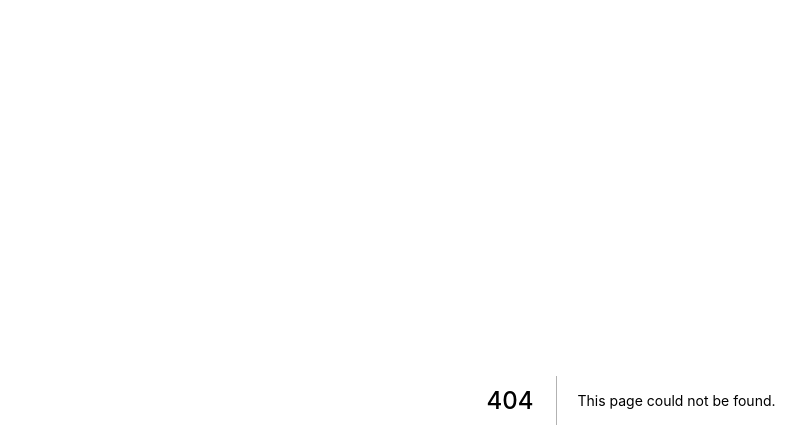
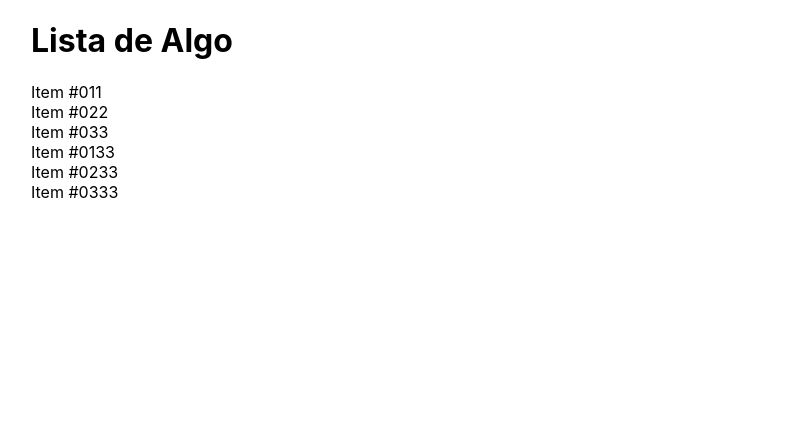
Before and after one commit to israelbulcaotavares/revisao-react-nextjs, a Next.js app: page /basicos/componenteComFilhos in a window 1280 px wide. Before the commit this address had no page. Shown: the top 448 px of the page, without its empty margins (9-815 px from the left). Built offline with nearby package versions, Linux system fonts and the light colour scheme.

Commit message:
Propriedade Children

```diff
--- /dev/null
+++ b/components/Item.jsx
@@ -0,0 +1,9 @@
+export default function Item( props ) {
+    return (
+
+            <li>
+                {props.conteudo}
+                </li>
+
+    )
+}
--- /dev/null
+++ b/components/Lista.jsx
@@ -0,0 +1,11 @@
+export default function Lista(props) {
+  return (
+    <ul>
+      <h1>Lista de Algo</h1>
+      <ul style={{
+        listStyle:"none",
+        padding: 0
+      }}>{props.children}</ul>
+    </ul>
+  );
+}
--- /dev/null
+++ b/pages/basicos/componenteComFilhos.jsx
@@ -0,0 +1,17 @@
+import Item from "../../components/Item";
+import Lista from "../../components/Lista";
+
+export default function componenteComFilhos(){
+    return (
+        <div>
+            <Lista>
+                <Item conteudo="Item #011"/>
+                <Item conteudo="Item #022"/>
+                <Item conteudo="Item #033"/>
+                <Item conteudo="Item #0133"/>
+                <Item conteudo="Item #0233"/>
+                <Item conteudo="Item #0333"/>
+            </Lista>
+        </div>
+    )
+}
```
